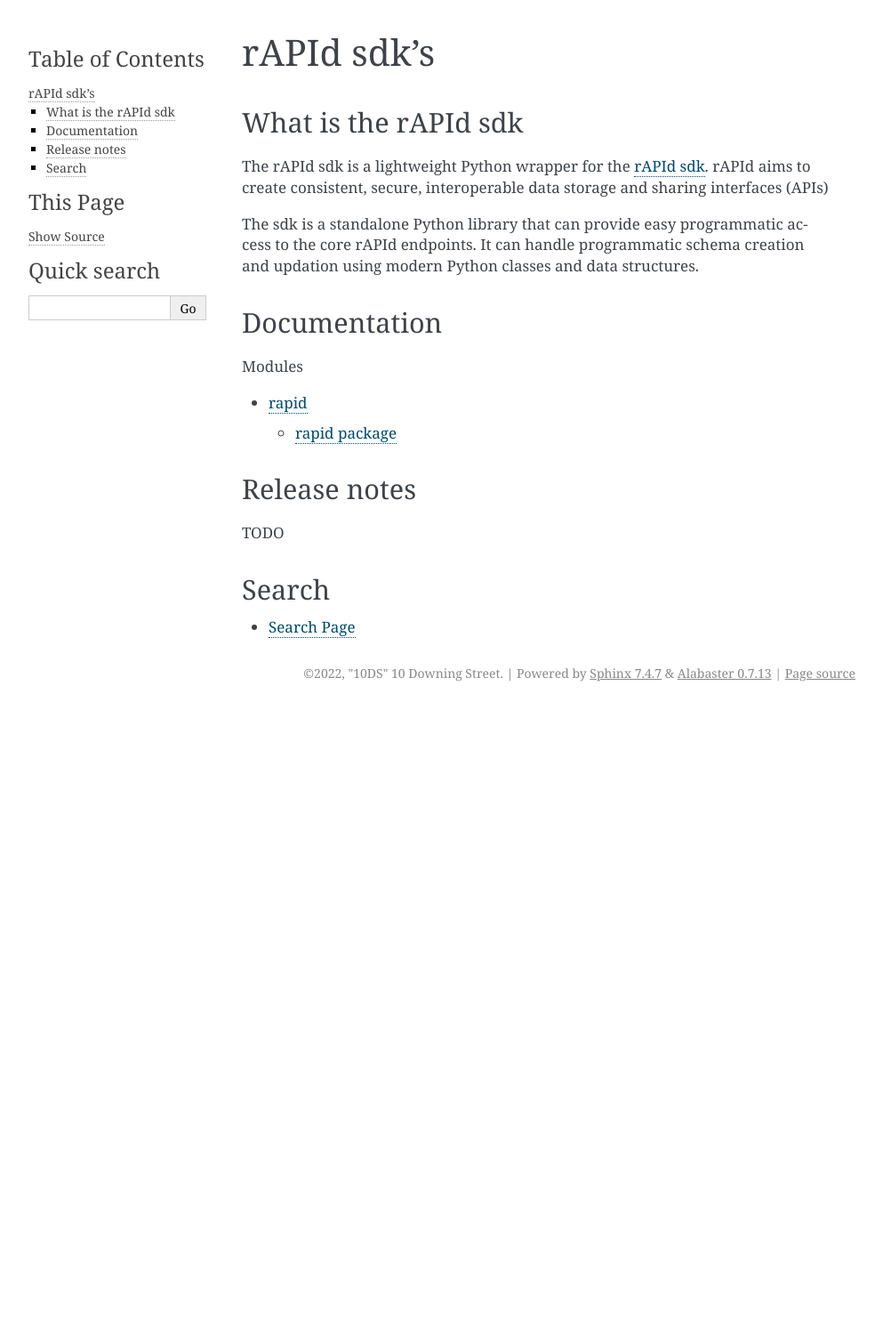
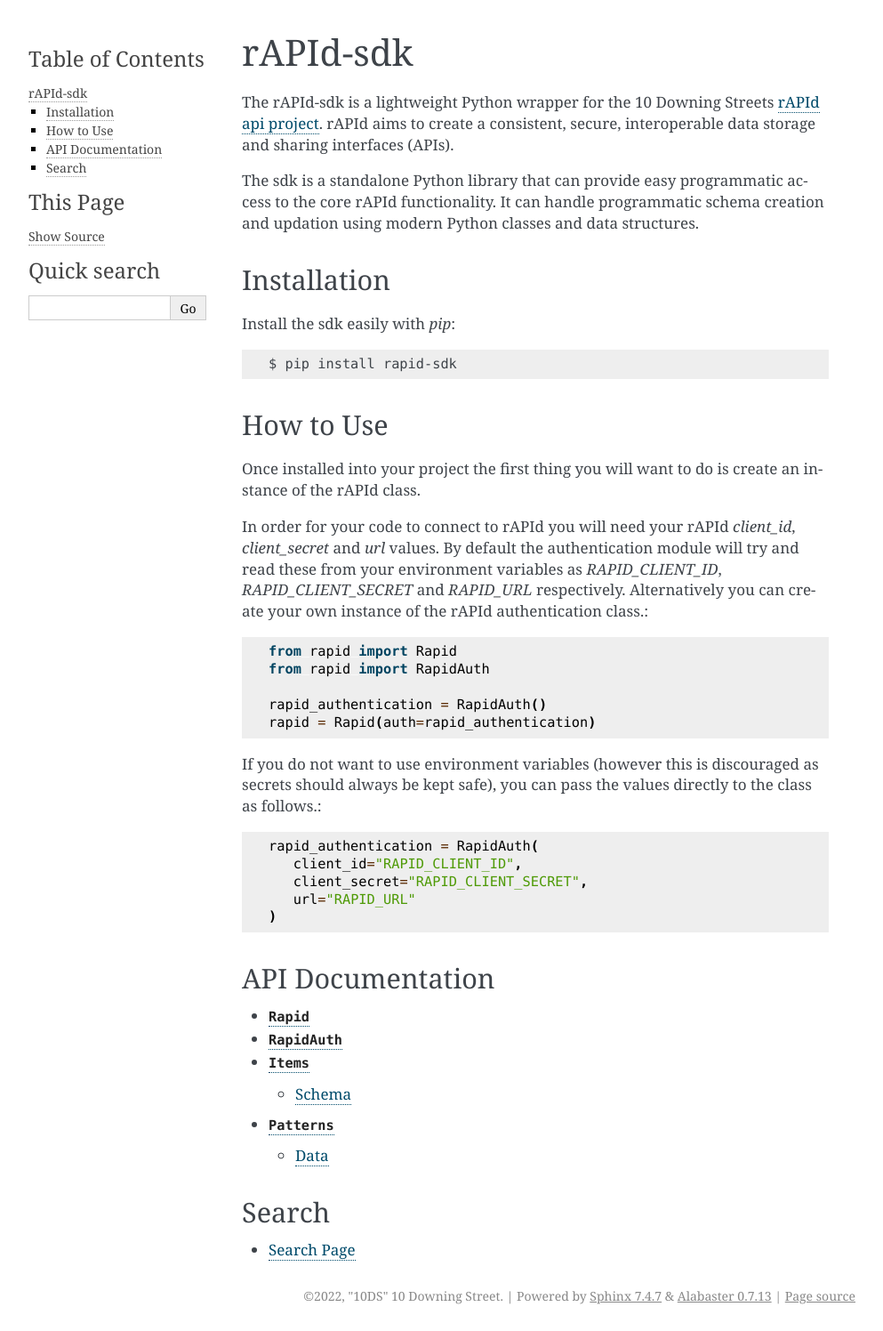
Before and after one commit to no10ds/DEPRECATED-rapid-sdk, a Sphinx documentation site: the page built from docs/source/index.rst, in a window 1280 px wide. Shown: the whole page at 89% size, without its empty margins (148-1141 px from the left). Built offline with Sphinx 7.4.7, drawn with Linux system fonts in a browser that asks for light colours; before the commit the page ends 900 px from its top, so only the background shows below that.

Commit message:
better docs initial work

```diff
--- a/docs/source/index.rst
+++ b/docs/source/index.rst
@@ -1,28 +1,55 @@
 =====================================
-rAPId sdk's
+rAPId-sdk
 =====================================
 
-What is the rAPId sdk
-=====================
+The rAPId-sdk is a lightweight Python wrapper for the 10 Downing Streets `rAPId api project <https://github.com/no10ds/rapid-api>`_.
+rAPId aims to create a consistent, secure, interoperable data storage and sharing interfaces (APIs).
 
-The rAPId sdk is a lightweight Python wrapper for the `rAPId sdk <https://github.com
-that enable departments to discover, manage and share data and metadata amongst themselves./no10ds/rapid-api>`_. rAPId aims to create consistent, secure, interoperable data storage and sharing interfaces (APIs)
+The sdk is a standalone Python library that can provide easy programmatic access to the core rAPId functionality. It can handle
+programmatic schema creation and updation using modern Python classes and data structures.
 
-The sdk is a standalone Python library that can provide easy programmatic access to the core rAPId endpoints. It can handle programmatic schema creation and updation using modern Python classes and data structures.
+Installation
+============
 
-Documentation
-=============
+Install the sdk easily with `pip`::
+
+   $ pip install rapid-sdk
+
+How to Use
+==========
+
+Once installed into your project the first thing you will want to do is create an instance of the rAPId class.
+
+In order for your code to connect to rAPId you will need your rAPId `client_id`, `client_secret` and `url` values. By default the
+authentication module will try and read these from your environment variables as `RAPID_CLIENT_ID`, `RAPID_CLIENT_SECRET` and `RAPID_URL`
+respectively. Alternatively you can create your own instance of the rAPId authentication class.::
+
+   from rapid import Rapid
+   from rapid import RapidAuth
+
+   rapid_authentication = RapidAuth()
+   rapid = Rapid(auth=rapid_authentication)
+
+If you do not want to use environment variables (however this is discouraged as secrets should always be kept safe), you can pass the
+values directly to the class as follows.::
+
+   rapid_authentication = RapidAuth(
+      client_id="RAPID_CLIENT_ID",
+      client_secret="RAPID_CLIENT_SECRET",
+      url="RAPID_URL"
+   )
+
+API Documentation
+=================
 
 .. toctree::
    :maxdepth: 2
-   :caption: Modules
+   :glob:
 
-   modules
-
-Release notes
-=============
-
-TODO
+   api/rapid
+   api/auth
+   api/items
+   api/patterns
 
 Search
 ======
```
Also changed, not shown: docs/source/api/auth.rst (added, +8 -0 lines), docs/source/api/items.rst (added, +11 -0 lines), docs/source/api/patterns.rst (added, +11 -0 lines), docs/source/api/rapid.rst (added, +8 -0 lines), docs/source/modules.rst (deleted, +0 -7 lines), docs/source/rapid.items.rst (deleted, +0 -21 lines), docs/source/rapid.rst (deleted, +0 -46 lines), docs/source/rapid.utils.rst (deleted, +0 -29 lines), .pre-commit-config.yaml, 3 other files.
